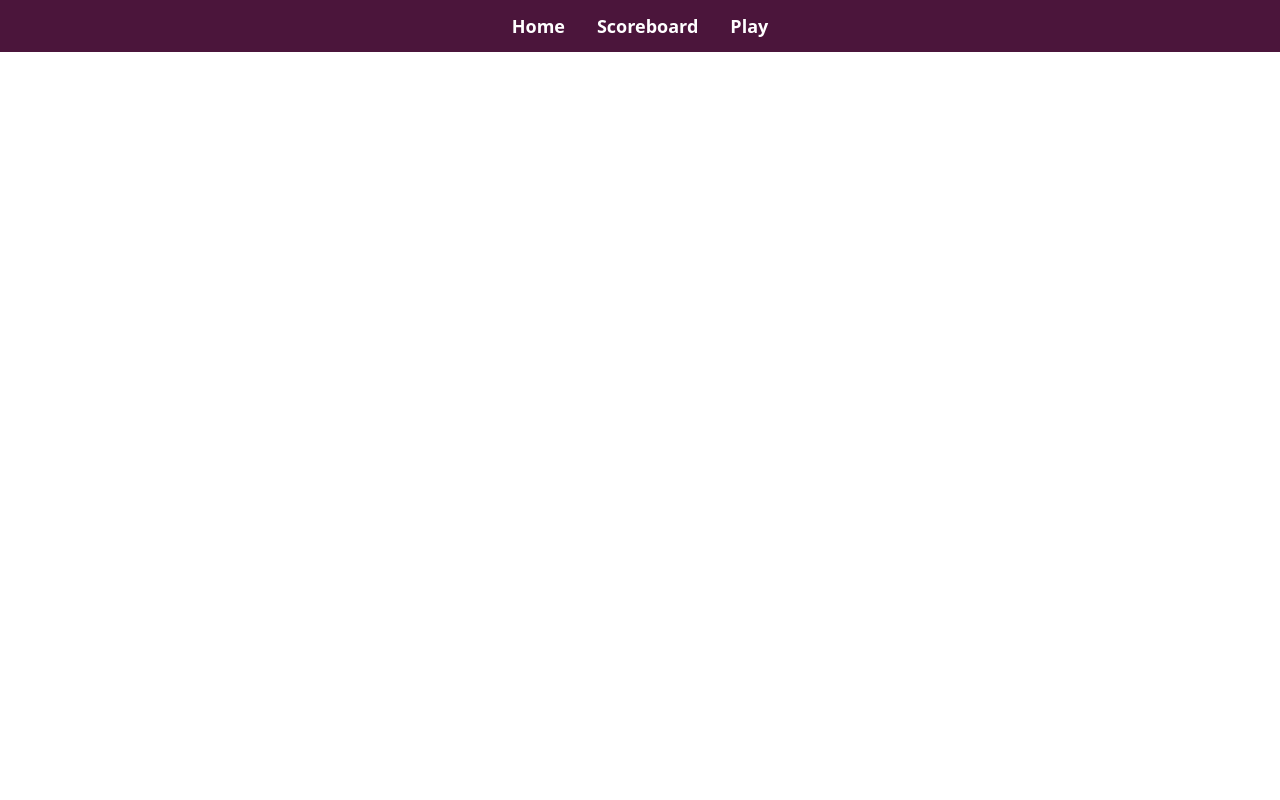
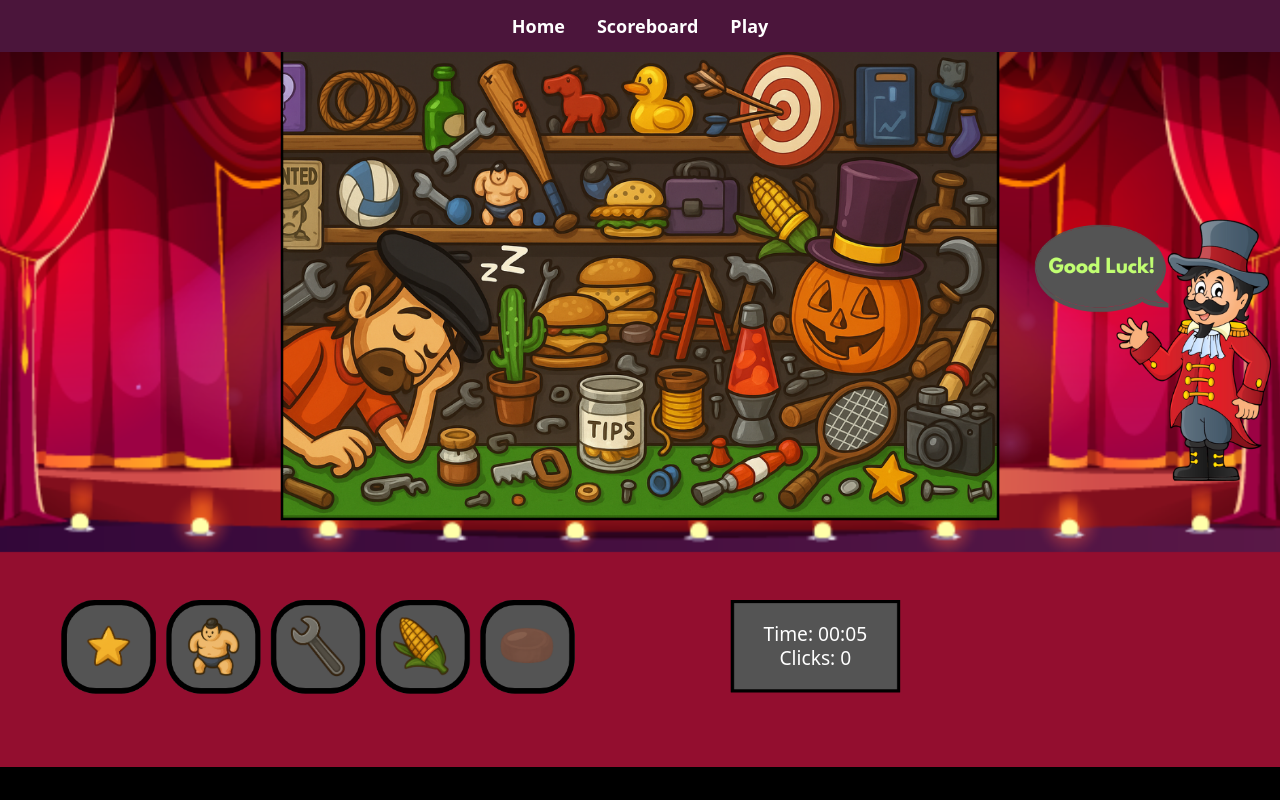
Before and after one commit to wpierce19/Wheres-Waldo-Front, a React (Vite) app: page /game in a window 1280 px wide. Built offline with nearby package versions, Linux system fonts and the light colour scheme.

Commit message:
Completed frontend functionality

```diff
--- a/src/components/CreateScore.jsx
+++ b/src/components/CreateScore.jsx
@@ -1,3 +1,33 @@
 //Implement pushing a users score to the back-end
 //Allows user to enter a username
 //The package sent to back-end will container (username, time, CLicks?)
+
+
+const submitScore = async ({username, clicks, time}) => {
+    const payload = { username, clicks, time };
+    const TOKEN = import.meta.env.VITE_BEARER_TOKEN;
+    try {
+        const response = await fetch("ENTER_BACK_END_URL_HERE", {
+        method: "POST",
+        headers: {
+            "Content-Type": "application/json",
+            Authorization: `Bearer ${TOKEN}`,
+        },
+        body: JSON.stringify(payload),
+        });
+
+        if (!response.ok) {
+        throw new Error(`HTTP error. Status ${response.status}`);
+        }
+
+        const data = await response.json();
+        console.log("✅ Score submitted:", data);
+        return data;
+    } catch (err) {
+        console.error("❌ Error submitting score:", err);
+        throw err; // let the caller handle the error
+    }
+};
+
+
+export default submitScore;
--- a/src/components/Game.jsx
+++ b/src/components/Game.jsx
@@ -2,9 +2,183 @@
 //Add all game utilities here
 //If code gets to messy maybe create seperate files to handle each aspect of the game
 //and just use this file to render to the user
+import { useEffect, useRef,useState } from "react";
+import object_coords from "./objects_pos";
+import {game_timer, formatTime} from "./utils";
+import submitScore from "./CreateScore";
+
 
 const Game = () => {
+  const boardRef = useRef(null);
+  const [clickBox, setClickBox] = useState(null);
+  const [foundObjects, setFoundObjects] = useState([]);
+  const [seconds, setSeconds] = useState(0);
+  const timerCleanupRef = useRef(null);
+  const [gameOver, setGameOver] = useState(false);
+  const [username, setUsername] = useState("");
+  const [clickCount, setClickCount] = useState(0);
 
+
+    //Game timer(will eventually be hosted on back-end)
+    useEffect(() => {
+        const cleanup = game_timer(setSeconds);
+        timerCleanupRef.current = cleanup;
+        return cleanup;
+    }, []);
+
+    useEffect(() => {
+        if (foundObjects.length === object_coords.length)
+        {
+            timerCleanupRef.current?.();
+            setGameOver(true);
+        }
+    }, [foundObjects]);
+
+  const processClick = (e) => {
+    setClickCount((prev) => prev + 1);
+    const rect = boardRef.current.getBoundingClientRect();
+    const x = (e.clientX - rect.left) / rect.width;
+    const y = (e.clientY - rect.top) / rect.height;
+
+    // Show temporary click box
+    setClickBox({ x, y });
+    setTimeout(() => setClickBox(null), 1000);
+
+    // Check if click hits any object
+    object_coords.forEach((obj) => {
+      if (
+        x >= obj.x_min &&
+        x <= obj.x_max &&
+        y >= obj.y_min &&
+        y <= obj.y_max
+      ) {
+        if (!foundObjects.includes(obj.name)) {
+            setFoundObjects((prev) => {
+            const updated = [...prev, obj.name];
+            console.log("✅ Found objects:", updated);
+            return updated;
+            });
+        }
+      }
+    });
+  };
+  const handleSubmit = async () => {
+    try {
+        await submitScore({
+            username,
+            clicks: clickCount,
+            time: seconds,
+        });
+        alert("✅ Score submitted!")
+    } catch (err) {
+        console.error("❌ Submit error:", err)
+        alert("Error submitting score.")
+    }
+  }
+
+  return (
+    <>
+    <div className="w-full h-screen flex justify-center items-center bg-black overflow-hidden">
+      <div
+        ref={boardRef}
+        onClick={processClick}
+        className="relative w-full max-w-[1920px] aspect-[1920/1100]"
+      >
+        {/* Background image */}
+        <img
+          src="/Game_board_complete.png"
+          alt="Game Board"
+          className="absolute inset-0 w-full h-full object-cover"
+          draggable={false}
+        />
+
+        {/* Object hitboxes and checkmarks */}
+        {object_coords.map((obj) => (
+          <div key={obj.name}>
+            {/* Checkmark if found (appears at saved checkmark position) */}
+            {foundObjects.includes(obj.name) && obj.checkmark && (
+            <div
+                className="absolute pointer-events-none"
+                style={{
+                left: `${obj.checkmark.x * 100}%`,
+                top: `${obj.checkmark.y * 100}%`,
+                width: `${obj.checkmark.width * 100}%`,
+                height: `${obj.checkmark.height * 100}%`,
+                transform: "translate(-50%, -50%)",
+                }}
+            >
+                <img
+                src="/checkmark.png"
+                alt="Checkmark"
+                className="w-full h-full object-contain"
+                />
+            </div>
+            )}
+          </div>
+        ))}
+
+        {/* Temporary click indicator */}
+        {clickBox && (
+          <div
+            className="absolute border-2 border-yellow-400 pointer-events-none"
+            style={{
+              left: `${clickBox.x * 100}%`,
+              top: `${clickBox.y * 100}%`,
+              width: `30px`,
+              height: `30px`,
+              transform: "translate(-50%, -50%)",
+            }}
+          />
+        )}
+
+        {/*Timer & Click counter div*/}
+        <div
+            className="absolute pointer-events-none flex flex-col items-center justify-center"
+            style={{
+                left: `${(1098 / 1920) * 100}%`,
+                top: `${(848 / 1100) * 100}%`,
+                width: `${((1348 - 1098) / 1920) * 100}%`,
+                height: `${((990 - 848) / 1100) * 100}%`,
+            }}
+            >
+            <div className="text-white w-full h-full flex flex-col items-center justify-center text-[1.5vw] leading-tight text-center">
+                <p>Time: {formatTime(seconds)}</p>
+                <p>Clicks: {clickCount}</p>
+            </div>
+        </div>
+
+      </div>
+    </div>
+    {gameOver && (
+      <div className="fixed inset-0 bg-black bg-opacity-70 z-50 flex justify-center items-center">
+        <div className="bg-white p-6 rounded-lg w-80 text-center shadow-lg">
+          <h2 className="text-xl font-bold mb-4">🎉 Game Over</h2>
+          <p className="mb-2 text-gray-700">Enter your username:</p>
+          <input
+            type="text"
+            value={username}
+            onChange={(e) => setUsername(e.target.value)}
+            className="w-full border border-gray-300 rounded px-3 py-1 mb-4"
+            placeholder="Username"
+          />
+          <p className="mb-1 text-gray-800 font-medium">
+            🔢 Clicks: {clickCount}
+          </p>
+          <p className="mb-4 text-gray-800 font-medium">
+            ⏱️ Time: {formatTime(seconds)}
+          </p>
+          <button
+            onClick={handleSubmit}
+            className="bg-blue-600 text-white px-4 py-2 rounded hover:bg-blue-700"
+            disabled={!username.trim()}
+          >
+            Submit Score
+          </button>
+        </div>
+      </div>
+    )}
+    </>
+  );
 };
 
 export default Game;
--- /dev/null
+++ b/src/components/objects_pos.jsx
@@ -0,0 +1,108 @@
+/*
+const object_coords = [
+{
+    object: "Star",
+    x_min: 1331,
+    x_max: 1368,
+    y_min: 610,
+    y_max: 651,
+},
+{
+    object: "Sumo",
+    x_min: 713,
+    x_max: 796,
+    y_min: 187,
+    y_max: 282,
+},
+{
+    object: "Wrench",
+    x_min: 435,
+    x_max: 509,
+    y_min: 329,
+    y_max: 421,
+},
+{
+    object: "Corn",
+    x_min: 1101,
+    x_max: 1227,
+    y_min: 203,
+    y_max: 327,
+},
+{
+    object: "Puck",
+    x_min: 928,
+    x_max: 982,
+    y_min: 419,
+    y_max: 457,
+},
+];
+
+*/
+const object_coords = [
+{
+    name: "Star",
+    x_min: 1300 / 1920,
+    x_max: 1368 / 1920,
+    y_min: 630 / 1100,
+    y_max: 700 / 1100,
+    checkmark: {
+        x: 203 / 1920,
+        y: 872 / 1100,
+        width: 70 / 1920,
+        height: 70 / 1100,
+    }
+  },
+  {
+    name: "Sumo",
+    x_min: 713 / 1920,
+    x_max: 796 / 1920,
+    y_min: 187 / 1100,
+    y_max: 282 / 1100,
+    checkmark: {
+        x: 366 / 1920,
+        y: 872 / 1100,
+        width: 70 / 1920,
+        height: 70 / 1100,
+    }
+  },
+  {
+    name: "Wrench",
+    x_min: 423 / 1920,
+    x_max: 509 / 1920,
+    y_min: 329 / 1100,
+    y_max: 421 / 1100,
+    checkmark: {
+        x: 518 / 1920,
+        y: 872 / 1100,
+        width: 70 / 1920,
+        height: 70 / 1100,
+    }
+  },
+  {
+    name: "Corn",
+    x_min: 1101 / 1920,
+    x_max: 1227 / 1920,
+    y_min: 203 / 1100,
+    y_max: 327 / 1100,
+    checkmark: {
+        x: 669 / 1920,
+        y: 872 / 1100,
+        width: 70 / 1920,
+        height: 70 / 1100,
+    }
+  },
+  {
+    name: "Puck",
+    x_min: 928 / 1920,
+    x_max: 982 / 1920,
+    y_min: 430 / 1100,
+    y_max: 470 / 1100,
+    checkmark: {
+        x: 828 / 1920,
+        y: 872 / 1100,
+        width: 70 / 1920,
+        height: 70 / 1100,
+    }
+  }
+];
+export default object_coords;
--- /dev/null
+++ b/src/components/timer_test.jsx
@@ -0,0 +1,14 @@
+//Here i will make a timer that will resemble how the game.jsx will use it from the back-end
+
+const game_timer = (onTick) => {
+    let timer = 0;
+    const interval = setInterval(() => {
+        timer++;
+        onTick(timer);
+
+    }, 1000);
+    return () => clearInterval(interval);
+}
+
+
+export default game_timer;
--- /dev/null
+++ b/src/components/utils.jsx
@@ -0,0 +1,18 @@
+const game_timer = (onTick) => {
+    let timer = 0;
+    const interval = setInterval(() => {
+        timer++;
+        onTick(timer);
+
+    }, 1000);
+    return () => clearInterval(interval);
+};
+
+const formatTime = (seconds) => {
+    const mins = Math.floor(seconds / 60);
+    const secs = seconds % 60;
+    return `${mins.toString().padStart(2, "0")}:${secs.toString().padStart(2, "0")}`;
+};
+
+
+export  {game_timer, formatTime};
```
Also changed, not shown: public/Game_board_complete.png (added), public/checkmark.png (added).
